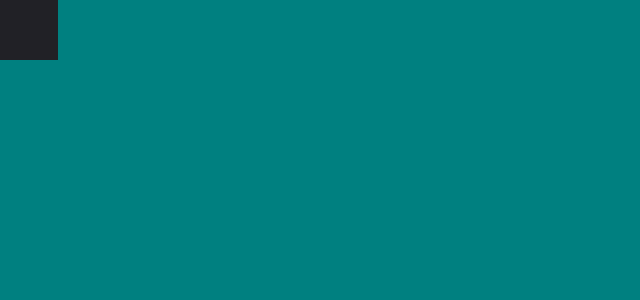
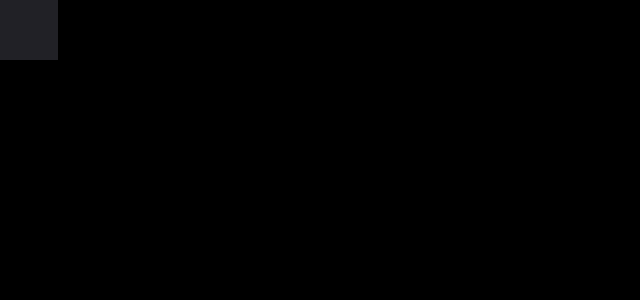
Before and after one commit to gigigimay/gigigimay.github.io, a React (Create React App) app: page / in a window 1280 px wide. Shown: the top 300 px of the page, without its empty margins (0-640 px from the left). Built offline with nearby package versions, Linux system fonts and the light colour scheme; a web font is replaced by a local one.

Commit message:
add onclick tiles screen

```diff
--- a/package.json
+++ b/package.json
@@ -39,7 +39,9 @@
     "@testing-library/jest-dom": "^4.2.4",
     "@testing-library/react": "^9.3.2",
     "@testing-library/user-event": "^7.1.2",
+    "classnames": "^2.3.1",
     "gh-pages": "^2.2.0",
+    "lodash": "^4.17.21",
     "node-sass": "^4.13.1",
     "react": "^16.12.0",
     "react-dom": "^16.12.0",
--- a/src/components/TilesScreen.js
+++ b/src/components/TilesScreen.js
@@ -1,6 +1,8 @@
 /* eslint-disable react/no-array-index-key */
+import classNames from 'classnames'
 import React, { useEffect, useState } from 'react'
 import styled from 'styled-components'
+import _ from 'lodash'
 
 const TileContainer = styled.div`
   position: fixed;
@@ -9,7 +11,12 @@ const TileContainer = styled.div`
   right: 0;
   bottom: 0;
   overflow: hidden;
+
+  &.clicked {
+    pointer-events: none;
+  }
 `
+
 const TileRow = styled.div`
   display: flex;
   flex-wrap: nowrap;
@@ -20,24 +27,39 @@ const TILE_SIZE = 60
 const Tile = styled.div`
   width: ${TILE_SIZE}px;
   height: ${TILE_SIZE}px;
-  background-color: teal;
+  background-color: black;
+  cursor: pointer;
+
   transition-property: opacity;
-
   transition-delay: 1s;
   transition-duration: 3s;
   transition-timing-function: cubic-bezier(0.1, 0.2, 0.5, 1);
-  :hover {
+
+  &:hover, &.hidden {
     opacity: 0;
 
     transition-delay: 0s;
     transition-duration: 0.5s;
     transition-timing-function: cubic-bezier(0.1, 1, 1, 1);
   }
+
+  &.hidden {
+    cursor: initial;
+    pointer-events: none;
+  }
 `
+
+const wait = async (duration) => new Promise((resolve) => {
+  setTimeout(resolve, duration)
+})
+
+const createArray = (length) => Array.from(Array(length).keys())
 
 const TilesScreen = () => {
   const [nX, setNX] = useState()
   const [nY, setNY] = useState()
+  const [hiddenKeys, setHiddenList] = useState({})
+  const [isClicked, setIsClicked] = useState(false)
 
   useEffect(() => {
     // TODO: handle when screen size changes
@@ -49,13 +71,41 @@ const TilesScreen = () => {
     setNY(nnY)
   }, [])
 
+  const hideTile = (key) => setHiddenList((v) => ({ ...v, [key]: true }))
+
+  const onClick = async (key) => {
+    if (isClicked) { return }
+    setIsClicked(true)
+    const keys = []
+    createArray(nY).forEach((row) => {
+      createArray(nX).forEach((col) => {
+        keys.push(`${row}.${col}`)
+      })
+    })
+    const randomKeys = [key, ..._.shuffle(keys)]
+
+    // eslint-disable-next-line no-restricted-syntax
+    for (const k of randomKeys) {
+      hideTile(k)
+      // eslint-disable-next-line no-await-in-loop
+      await wait(1)
+    }
+  }
+
   return (
-    <TileContainer>
-      {Array(nY).fill().map((vx, row) => (
+    <TileContainer className={classNames({ clicked: isClicked })}>
+      {createArray(nY).map((row) => (
         <TileRow key={row}>
-          {Array(nX).fill().map((vy, col) => (
-            <Tile key={`${row}.${col}`} />
-          ))}
+          {createArray(nX).map((col) => {
+            const key = `${row}.${col}`
+            return (
+              <Tile
+                key={key}
+                className={classNames({ hidden: hiddenKeys[key] })}
+                onClick={() => onClick(key)}
+              />
+            )
+          })}
         </TileRow>
       ))}
     </TileContainer>
```
Also changed, not shown: .eslintrc.json, 1 other file (tests, documents, lock files or other folders).
